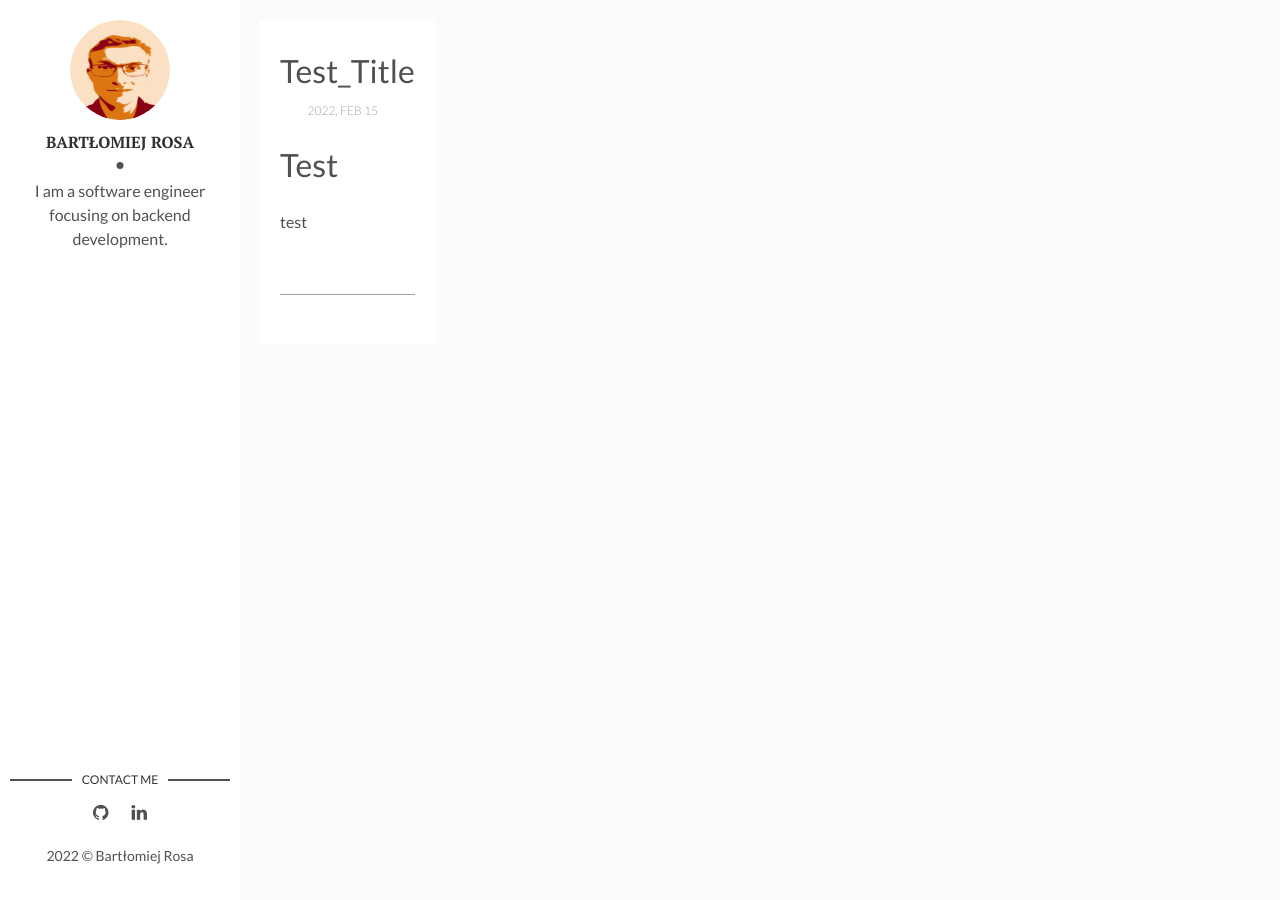
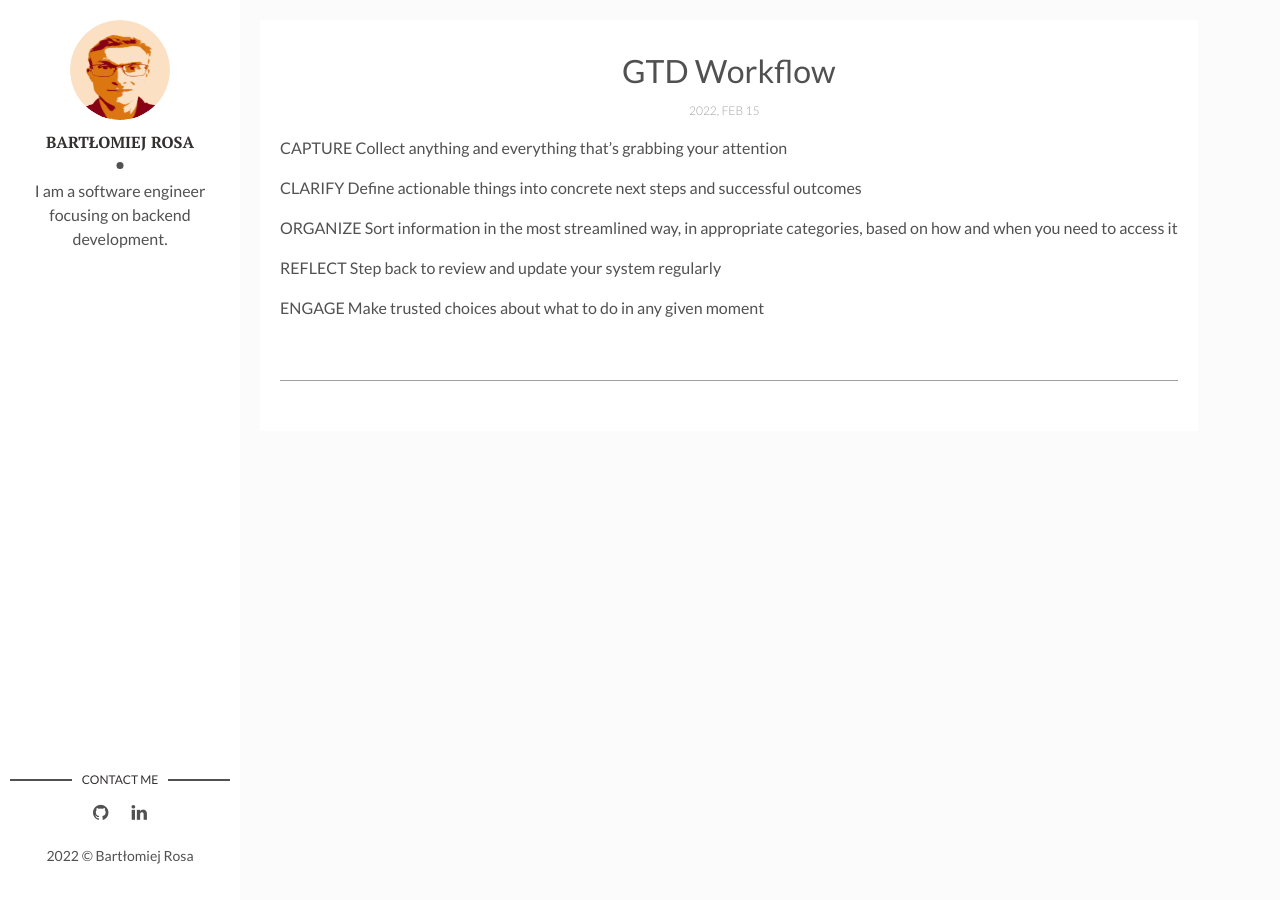
Before and after one commit to brommz/til-diary, a Jekyll site: the page built from _posts/2022-02-15-11-51-50.md, in a window 1280 px wide. Built offline with Jekyll 4.4.1, drawn with Linux system fonts in a browser that asks for light colours; our own code applies the rules of GitHub Pages for plain Markdown files.

Commit message:
Updated Note _posts/2022-02-15-11-51-50.md

```diff
--- a/_posts/2022-02-15-11-51-50.md
+++ b/_posts/2022-02-15-11-51-50.md
@@ -1,9 +1,15 @@
 ---
 created: 2022-02-15T11:51:50+01:00
-modified: 2022-02-15T11:51:59+01:00
-title: Test_Title
+modified: 2022-02-15T12:03:56+01:00
+title: GTD Workflow
 ---
 
-# Test
+CAPTURE Collect anything and everything that’s grabbing your attention
 
-test
+CLARIFY Define actionable things into concrete next steps and successful outcomes
+
+ORGANIZE Sort information in the most streamlined way, in appropriate categories, based on how and when you need to access it
+
+REFLECT Step back to review and update your system regularly
+
+ENGAGE Make trusted choices about what to do in any given moment
```
